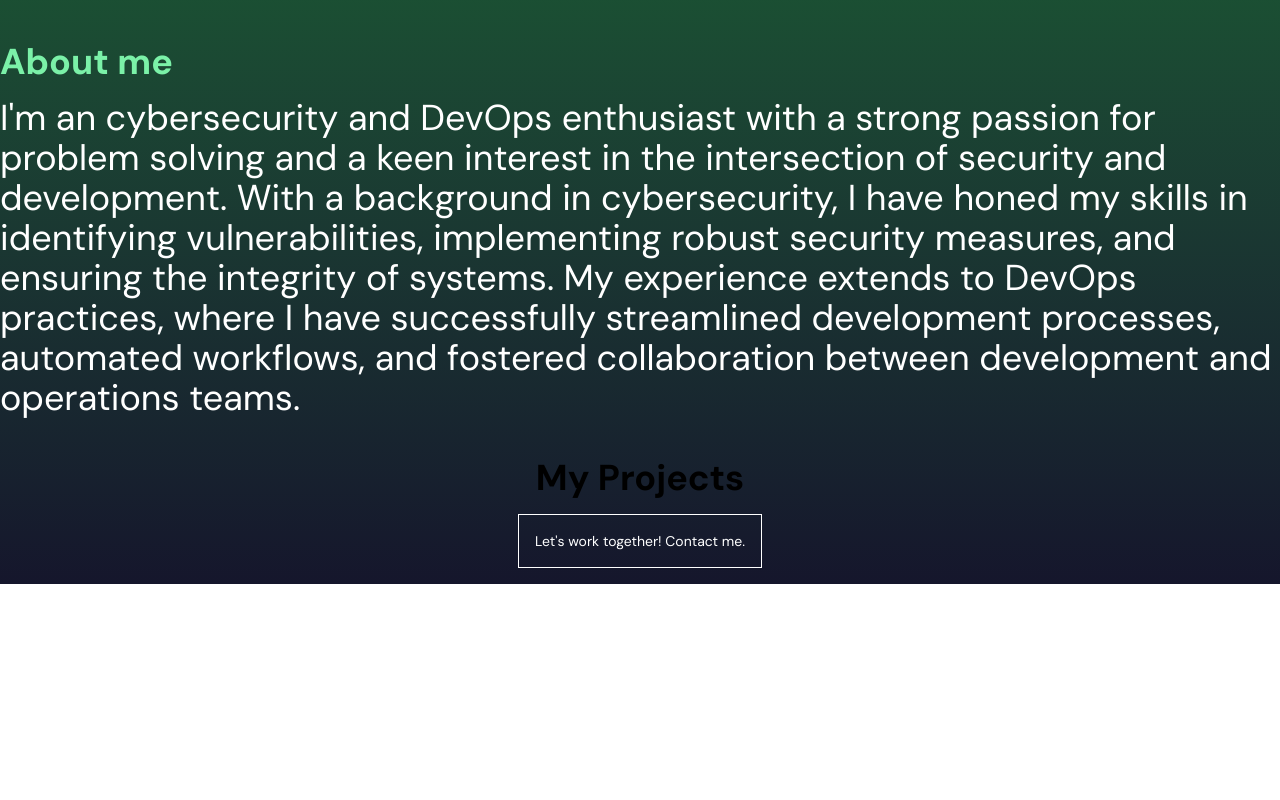
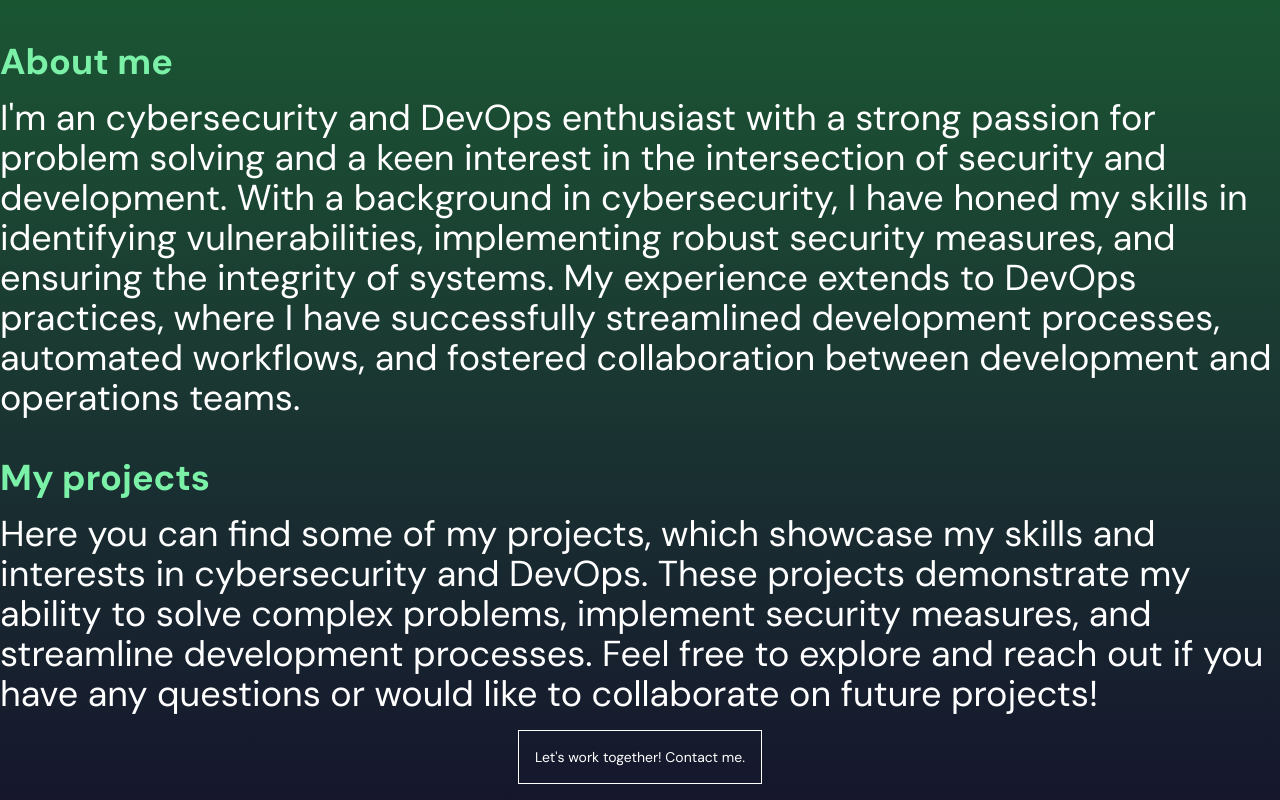
Before and after one commit to FunkyClonk/funkyfolio, a Next.js app: page / in a window 1280 px wide. Shown: the part 448-1248 px from the top of the page. Before the commit the page ends 1032 px from the top, so only its background shows below. Built offline with nearby package versions, Linux system fonts and the light colour scheme.

Commit message:
Fixing image type

```diff
--- a/next.config.ts
+++ b/next.config.js
@@ -1,7 +1,3 @@
-/**
- * Run `build` or `dev` with `SKIP_ENV_VALIDATION` to skip env validation. This is especially useful
- * for Docker builds.
- */
 import "./src/env.js";
 
 /** @type {import("next").NextConfig} */
--- a/src/pages/header.tsx
+++ b/src/pages/header.tsx
@@ -1,10 +1,11 @@
+import Image from 'next/image';
 export default function Header() {
   return (
     <header className="border-b border-green-500 tracking-wide relative z-50">
 
       <div className="flex flex-wrap items-center gap-4 px-10 py-3 relative bg-green-500 min-h-[65px]">
-        <a href='javascript:void(0)' className="hidden max-lg:block"><img src="/assets/funkytitle.png"
-          alt="logo" className="w-36" /></a>
+        <a href='#about' className="hidden max-lg:block"><Image src="/assets/funkytitle.png"
+          alt="logo" width={144} height={144} className="w-36" /></a>
 
         <div id="collapseMenu"
           className="w-full max-lg:hidden lg:!block max-lg:fixed max-lg:before:fixed max-lg:before:bg-black max-lg:before:opacity-50 max-lg:before:inset-0 max-lg:before:z-50">
--- a/src/pages/hello.tsx
+++ b/src/pages/hello.tsx
@@ -1,4 +1,4 @@
-import profileImg from '../assets/funkyclonk.jpg'
+import Image from "next/image";
 export default function Hello() {
   return (
   <div
@@ -15,8 +15,10 @@ export default function Hello() {
     </div>
 
     <div className="w-48 h-48 md:w-64 md:h-64">
-      <img
+      <Image
         src="/assets/funkyclonk.jpg"
+        width={256}
+        height={256}
         alt="Profile"
         className="w-full h-full object-cover rounded-full border-4 border-green-300"
       />
--- a/src/pages/project.tsx
+++ b/src/pages/project.tsx
@@ -1,7 +1,13 @@
 export default function Project() {
   return (
     <div id="project">
-        <h1 className="text-4xl font-bold text-center mt-10">My Projects</h1>
+        <h1 className="text-4xl font-bold text-green-300 mt-10">My projects</h1>
+        <p className="mt-4 text-4xl text-white">
+          Here you can find some of my projects, which showcase my skills and interests in cybersecurity and DevOps.
+          These projects demonstrate my ability to solve complex problems, implement security measures, and streamline
+          development processes. Feel free to explore and reach out if you have any questions or would like to collaborate
+          on future projects!
+        </p>
     </div>
   );
 }
```
